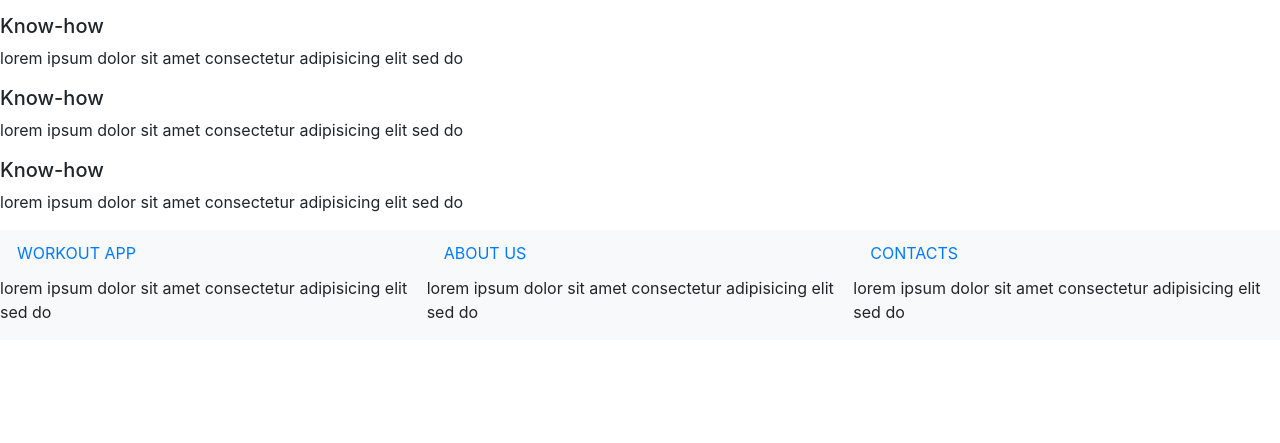
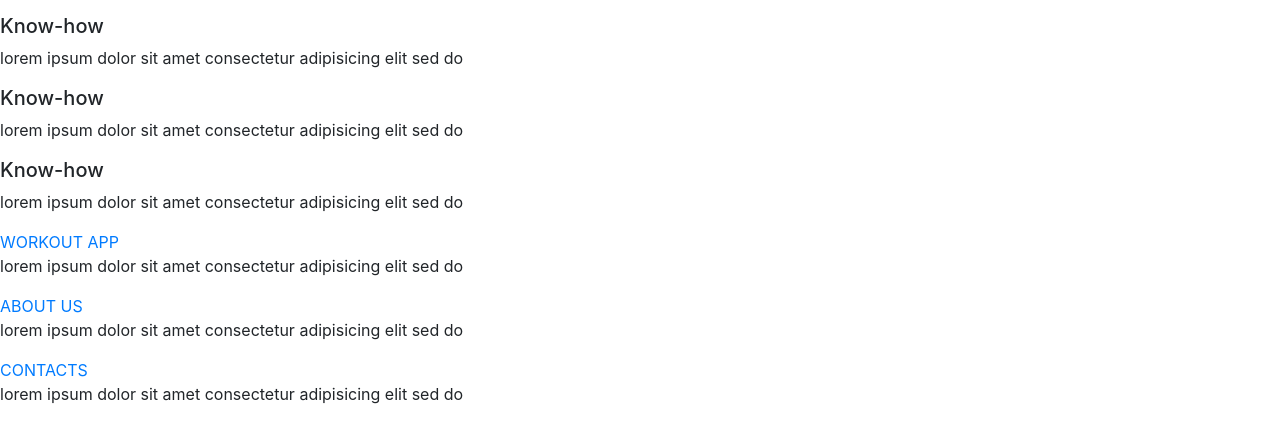
Before and after one commit to miftari1/WorkoutPlanner, a Django app: page / in a window 1280 px wide. Shown: the part 328-771 px from the top of the page. Run offline with Django 5.2, Linux system fonts and the light colour scheme; parts of the project's set-up code (start-up, migrations or seed data) failed here and were passed over; some libraries are stand-ins or nearby versions.

Commit message:
Modified footer.html template

```diff
--- a/templates/footer.html
+++ b/templates/footer.html
@@ -1,20 +1,14 @@
-<footer class='d-md-inline-flex bg-light'>
-
-      <div class="">
-          <a data-mdb-ripple-init class="btn btn-outline btn-floating m-1" href="#" role="button"
-        >WORKOUT APP</a>
+<footer class="footer-container">
+      <div class="footer-element">
+          <a href="#">WORKOUT APP</a>
           <p>{% lorem 10 w %}</p>
       </div>
-      <div>
-          <a data-mdb-ripple-init class="btn btn-outline btn-floating m-1" href="#" role="button"
-        >ABOUT US</a>
-          <p>{% lorem 10 w %}</p>
-
-      </div>
-      <div>
-          <a data-mdb-ripple-init class="btn btn-outline btn-floating m-1" href="#" role="button"
-        >CONTACTS</a>
+      <div class="footer-element">
+          <a href="#">ABOUT US</a>
           <p>{% lorem 10 w %}</p>
       </div>
-
+      <div class="footer-element">
+          <a href="#">CONTACTS</a>
+          <p>{% lorem 10 w %}</p>
+      </div>
 </footer>
```
